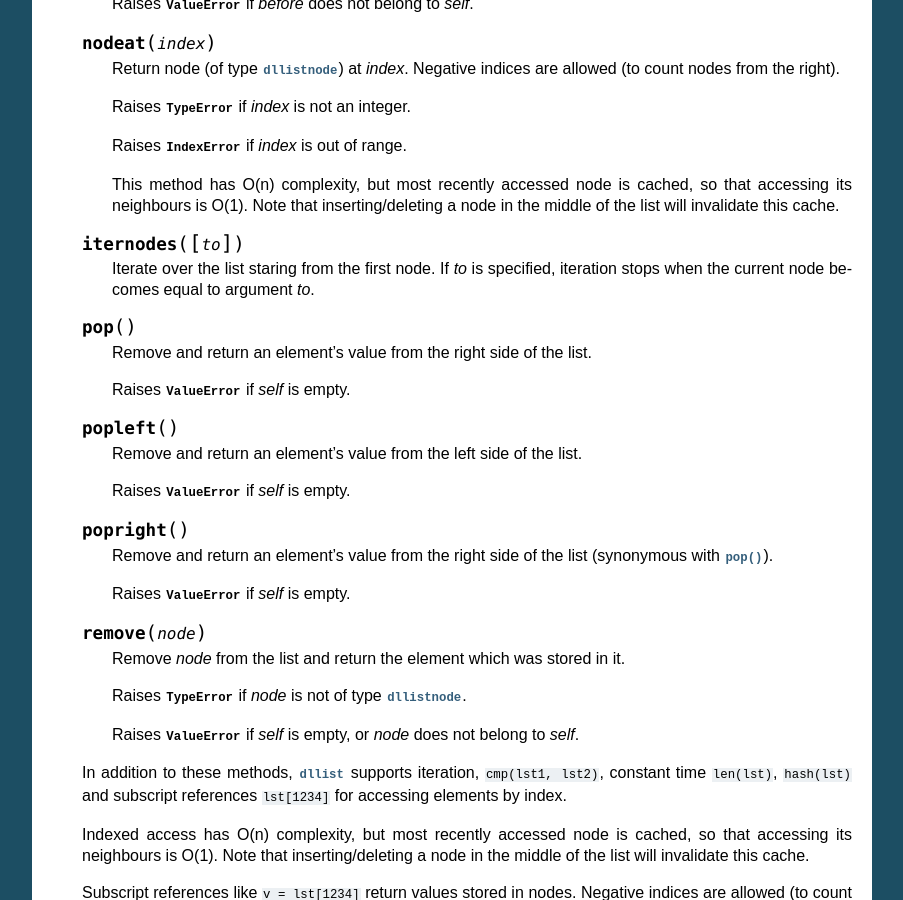
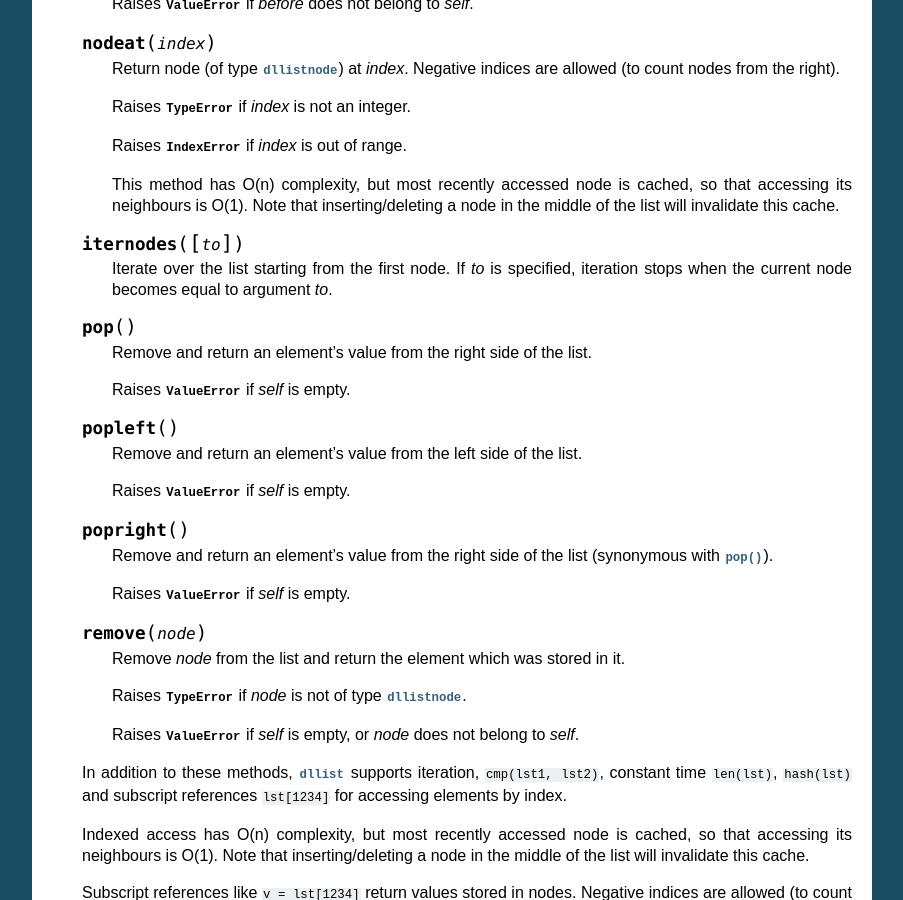
Before and after one commit to rgsoda/pypy-llist, a Sphinx documentation site: the page built from docs/index.rst, in a window 1280 px wide and 900 px high, scrolled down 1230 px. Shown: the whole window, without its empty margins (198-1101 px from the left). Built offline with Sphinx 7.4.7, drawn with Linux system fonts in a browser that asks for light colours; some of the changed text lies outside the part shown.

Commit message:
Fix typos in changelog and docs

```diff
--- a/docs/index.rst
+++ b/docs/index.rst
@@ -105,7 +105,7 @@ Random access to elements using index is O(n).
 
    .. method:: iternodes([to])
 
-      Iterate over the list staring from the first node. If *to* is specified,
+      Iterate over the list starting from the first node. If *to* is specified,
       iteration stops when the current node becomes equal to argument *to*.
 
    .. method:: pop()
@@ -435,7 +435,7 @@ Random access to elements using index is O(n).
 
    .. method:: iternodes([to])
 
-      Iterate over the list staring from the first node. If *to* is specified,
+      Iterate over the list starting from the first node. If *to* is specified,
       iteration stops when the current node becomes equal to argument *to*.
 
    .. method:: pop()
```
Also changed, not shown: 1 other file.
